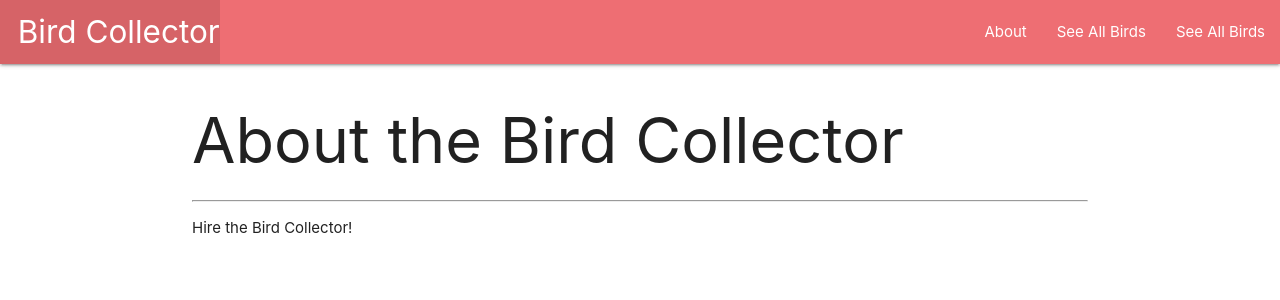
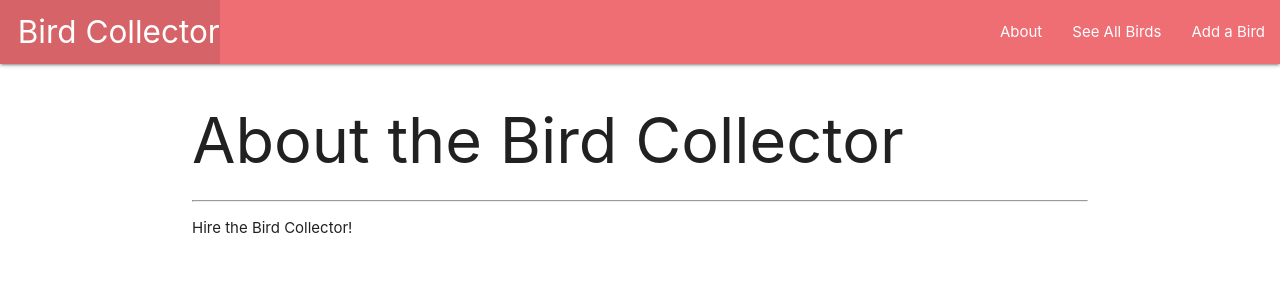
Before and after one commit to Kmolina009/BirdCollector, a Django app: page /about/ in a window 1280 px wide. Shown: the top 300 px of the page. Run offline with Django 3.2, Linux system fonts and the light colour scheme.

Commit message:
fixed base

```diff
--- a/main_app/templates/base.html
+++ b/main_app/templates/base.html
@@ -19,7 +19,7 @@
                 <ul class="right">
                     <li><a href="{% url 'about' %}">About</a></li>
                     <li><a href="{% url 'index'%}">See All Birds</a></li>
-                    <li><a href="{% url 'birds_create'%}">See All Birds</a></li>
+                    <li><a href="{% url 'birds_create'%}">Add a Bird</a></li>
                 </ul>
 
             </div>
--- a/main_app/templates/birds/details.html
+++ b/main_app/templates/birds/details.html
@@ -20,4 +20,3 @@
     </div>
 </div>
 {% endblock %}
-<!--Figure out if there is a reverse method, in the models file-->
```
